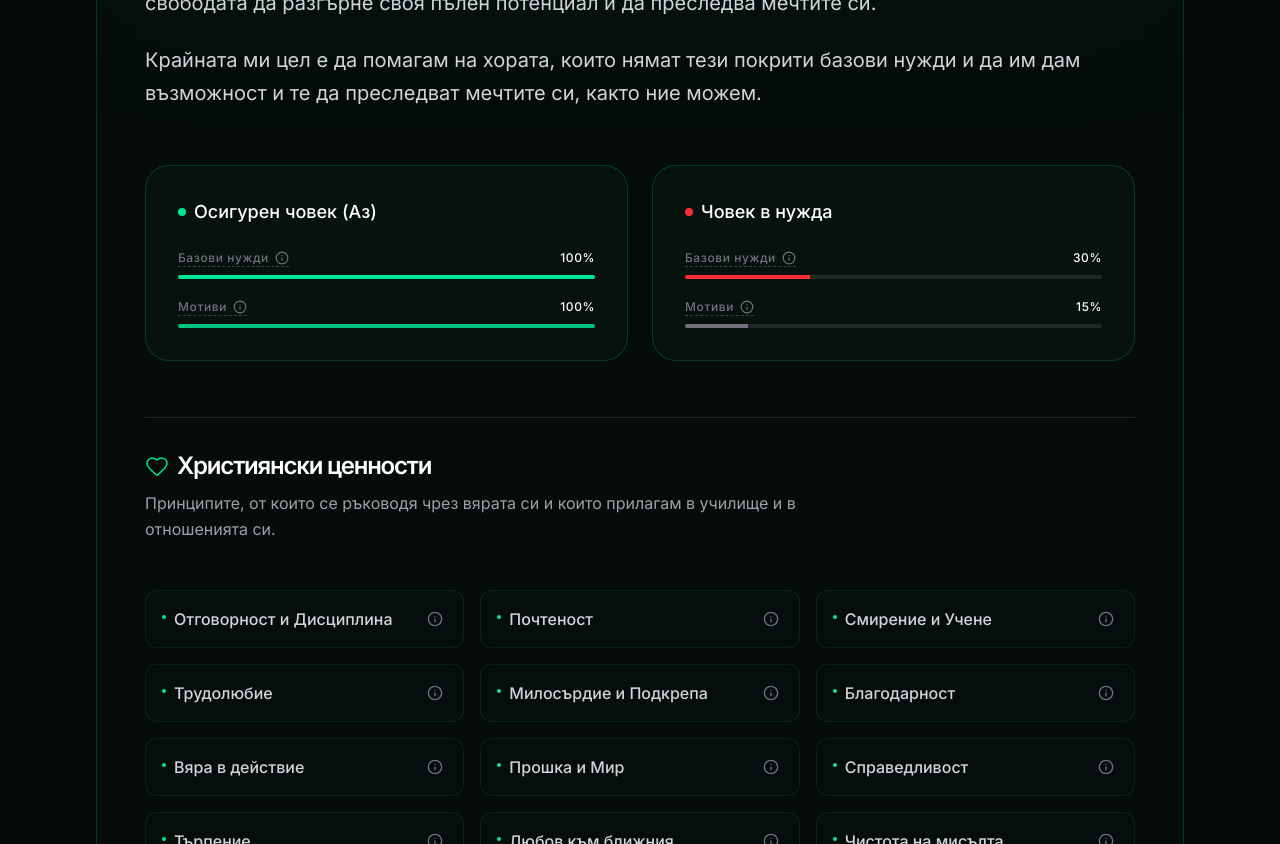
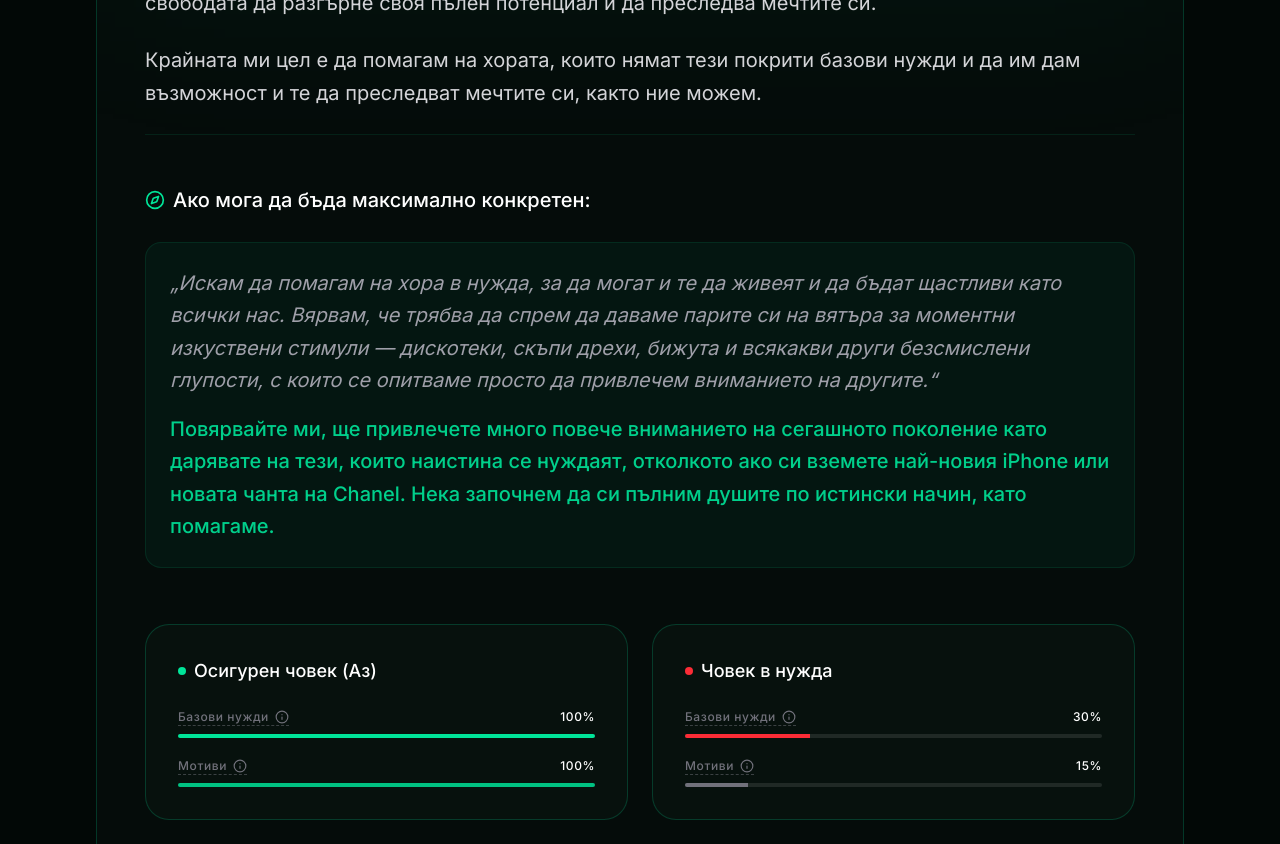
Before and after one commit to PresianKisiov/-, a React (Vite) app: page / in a window 1280 px wide. Shown: the part 1640-2484 px from the top of the page. Built offline with nearby package versions, Linux system fonts and the light colour scheme.

Commit message:
feat: Add donation philosophy to home page
Introduces a new section on the home page detailing the philosophy behind supporting charitable causes and making meaningful contributions. The section aims to inspire visitors to prioritize helping those in need over material possessions.

```diff
--- a/src/pages/Home.tsx
+++ b/src/pages/Home.tsx
@@ -357,6 +357,23 @@ export default function Home() {
               >
                 Крайната ми цел е да помагам на хората, които нямат тези покрити базови нужди и да им дам възможност и те да преследват мечтите си, както ние можем.
               </motion.p>
+
+              <motion.div
+                initial={{ opacity: 0, y: 20 }}
+                whileInView={{ opacity: 1, y: 0 }}
+                viewport={{ once: true }}
+                transition={{ duration: 0.8, delay: 0.6 }}
+                className="pt-6 mt-6 border-t border-brand/10"
+              >
+                <p className="text-white font-medium mb-4 flex items-center gap-2">
+                  <Compass className="text-brand w-5 h-5" />
+                  Ако мога да бъда максимално конкретен:
+                </p>
+                <p className="text-zinc-400 italic bg-brand/5 p-6 rounded-2xl border border-brand/10 space-y-4">
+                  <span className="block">„Искам да помагам на хора в нужда, за да могат и те да живеят и да бъдат щастливи като всички нас. Вярвам, че трябва да спрем да даваме парите си на вятъра за моментни изкуствени стимули — дискотеки, скъпи дрехи, бижута и всякакви други безсмислени глупости, с които се опитваме просто да привлечем вниманието на другите.“</span>
+                  <span className="block text-brand/90 not-italic font-medium">Повярвайте ми, ще привлечете много повече вниманието на сегашното поколение като дарявате на тези, които наистина се нуждаят, отколкото ако си вземете най-новия iPhone или новата чанта на Chanel. Нека започнем да си пълним душите по истински начин, като помагаме.</span>
+                </p>
+              </motion.div>
             </div>
 
             <div className="grid grid-cols-1 sm:grid-cols-2 gap-4 sm:gap-6 py-2">
```
Also changed, not shown: 1 other file (tests, documents, lock files or other folders).
